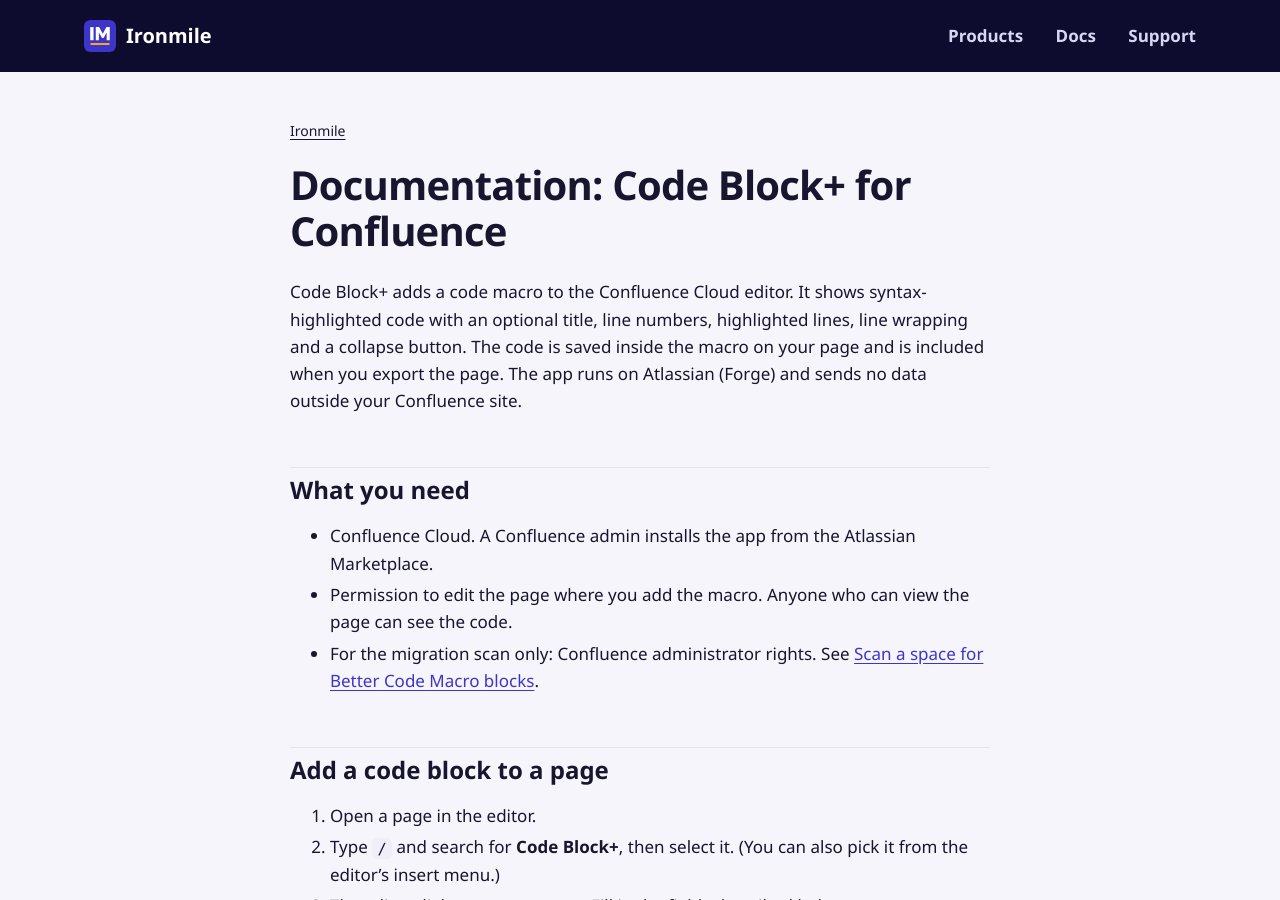
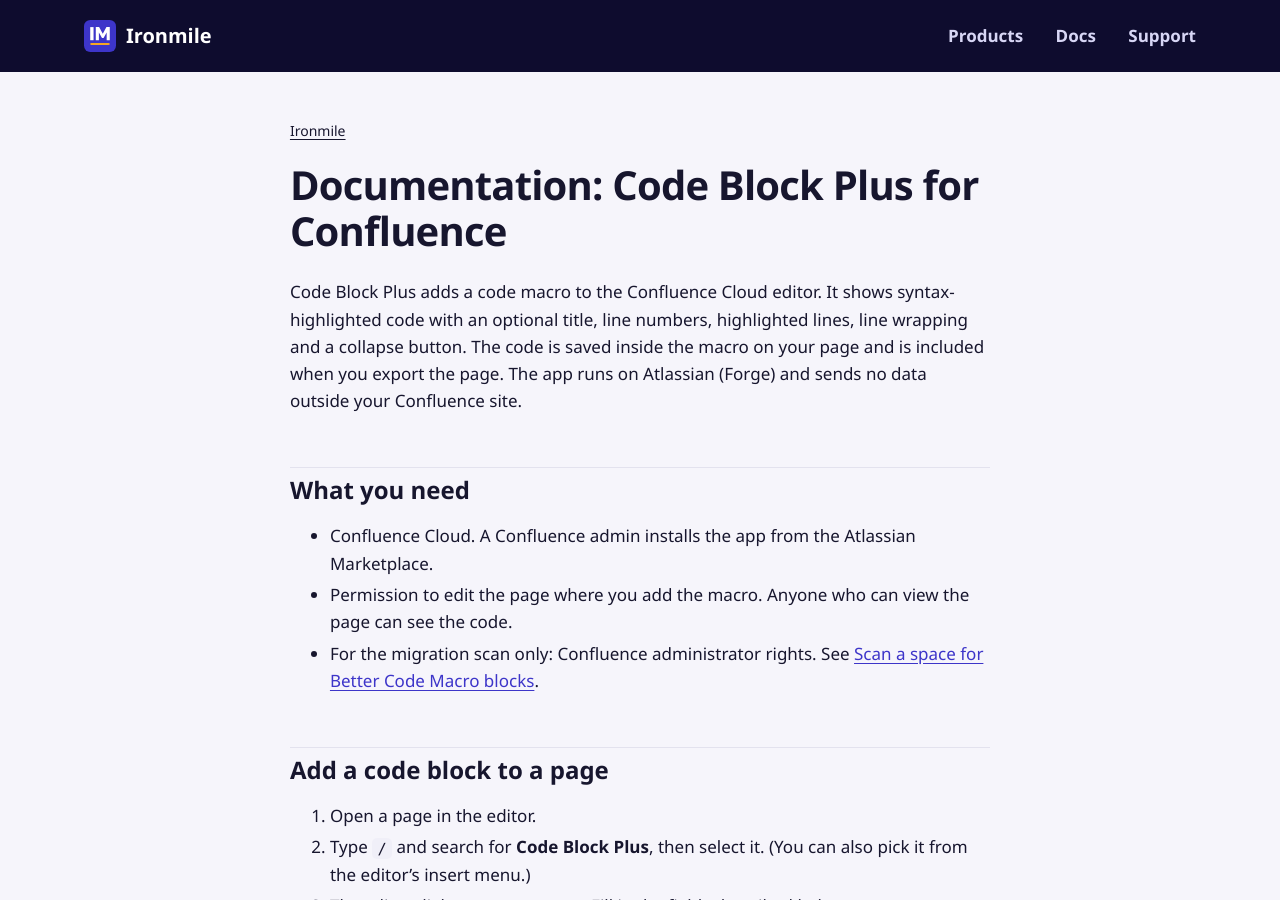
Before and after one commit to achrefheraghi/ironmile-site, a Jekyll site: the page built from code-block-plus/docs.md, in a window 1280 px wide and 900 px high. Built offline with Jekyll 4.4.1, drawn with Linux system fonts in a browser that asks for light colours; some of the changed text lies outside the part shown.

Commit message:
Rename Code Block+ to Code Block Plus (for Confluence) in docs, legal pages and product list (Marketplace ticket ECOHELP-178848)
Co-Authored-By: Claude Sonnet 5.5 <noreply@anthropic.com>

```diff
--- a/_data/products.yml
+++ b/_data/products.yml
@@ -24,7 +24,7 @@
     - {file: text-gadget-3, alt: "Announcement presets"}
     - {file: text-gadget-4, alt: "Scheduling an announcement"}
 - slug: code-block-plus
-  name: Code Block+
+  name: Code Block Plus
   suffix: for Confluence
   platform: Confluence Cloud
   icon: /assets/img/icons/code-block-plus.svg
--- a/code-block-plus/docs.md
+++ b/code-block-plus/docs.md
@@ -1,10 +1,10 @@
 ---
 layout: default
-title: "Documentation: Code Block+ for Confluence"
+title: "Documentation: Code Block Plus for Confluence"
 permalink: /code-block-plus/docs
 ---
 
-Code Block+ adds a code macro to the Confluence Cloud editor. It shows syntax-highlighted code with an optional title, line numbers, highlighted lines, line wrapping and a collapse button. The code is saved inside the macro on your page and is included when you export the page. The app runs on Atlassian (Forge) and sends no data outside your Confluence site.
+Code Block Plus adds a code macro to the Confluence Cloud editor. It shows syntax-highlighted code with an optional title, line numbers, highlighted lines, line wrapping and a collapse button. The code is saved inside the macro on your page and is included when you export the page. The app runs on Atlassian (Forge) and sends no data outside your Confluence site.
 
 ## What you need
 
@@ -15,7 +15,7 @@ Code Block+ adds a code macro to the Confluence Cloud editor. It shows syntax-hi
 ## Add a code block to a page
 
 1. Open a page in the editor.
-2. Type `/` and search for **Code Block+**, then select it. (You can also pick it from the editor's insert menu.)
+2. Type `/` and search for **Code Block Plus**, then select it. (You can also pick it from the editor's insert menu.)
 3. The editor dialog opens at once. Fill in the fields described below.
 4. Press **Save**. The code appears on the page.
 5. Publish or update the page.
@@ -68,15 +68,15 @@ PDF and Word export include your code and its title. The export carries the titl
 
 ## If your subscription lapses
 
-Your code stays visible. Blocks become read-only: the page shows *Subscription inactive. Code Block+ is read-only until a Confluence admin activates it under Manage apps.*, and the editor dialog opens for viewing and previewing but cannot save. A Confluence admin can activate the app again under **Manage apps**. The admin importer also stops until then.
+Your code stays visible. Blocks become read-only: the page shows *Subscription inactive. Code Block Plus is read-only until a Confluence admin activates it under Manage apps.*, and the editor dialog opens for viewing and previewing but cannot save. A Confluence admin can activate the app again under **Manage apps**. The admin importer also stops until then.
 
 ## Scan a space for Better Code Macro blocks
 
-If your site uses Better Code Macro, a Confluence admin can scan a space to see how many of its blocks Code Block+ recognises. The scan is read-only. Converting blocks is not available yet. Steps and details are on the [migration page](https://ironmile.dev/code-block-plus/migrating).
+If your site uses Better Code Macro, a Confluence admin can scan a space to see how many of its blocks Code Block Plus recognises. The scan is read-only. Converting blocks is not available yet. Steps and details are on the [migration page](https://ironmile.dev/code-block-plus/migrating).
 
 In short:
 
-1. Open **Confluence settings**, then **Code Block+ import** under Apps.
+1. Open **Confluence settings**, then **Code Block Plus import** under Apps.
 2. Choose a space and press **Dry run**.
 3. Read the report: pages scanned, blocks that can be converted, blocks that would be skipped with the reason, and a list of pages with their counts.
 
```
Also changed, not shown: code-block-plus/migrating.md (+3 -3 lines), code-block-plus/privacy.md (+2 -2 lines), code-block-plus/support.md (+1 -1 lines), code-block-plus/terms.md (+2 -2 lines).
